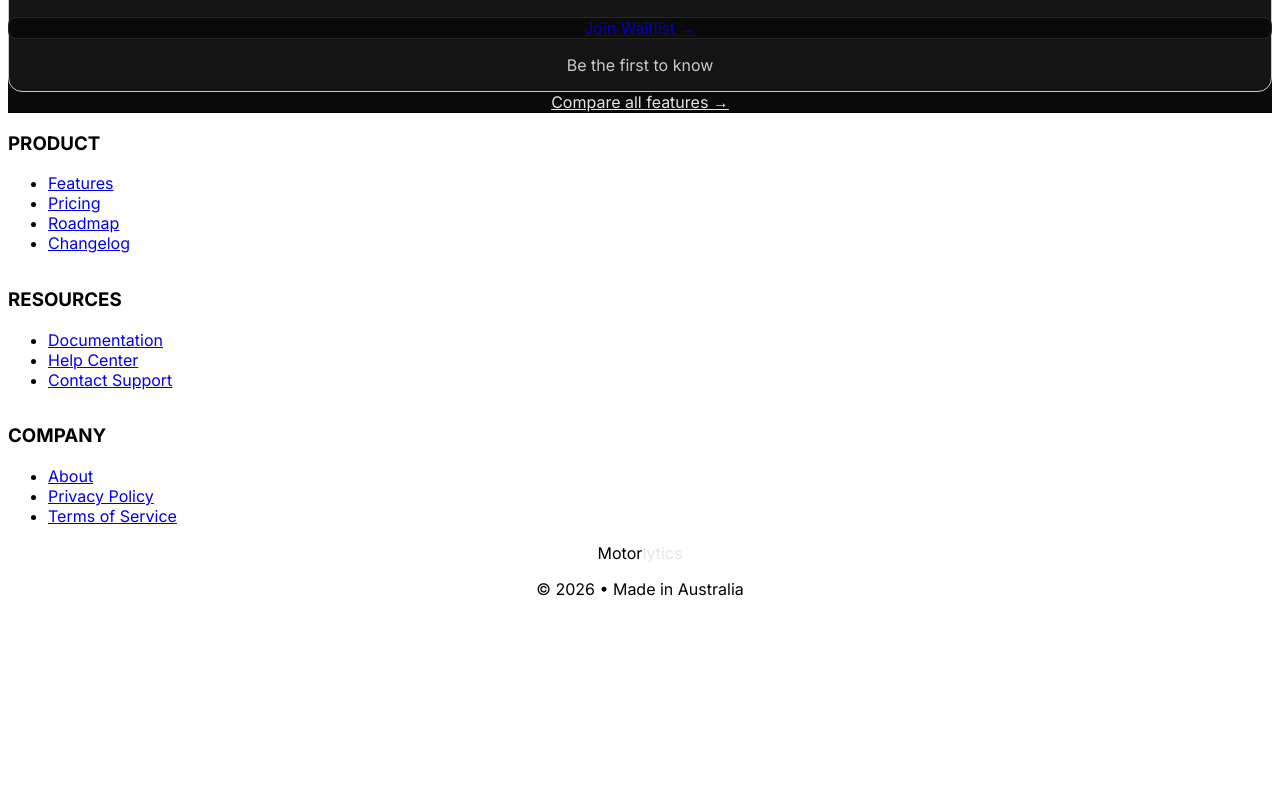
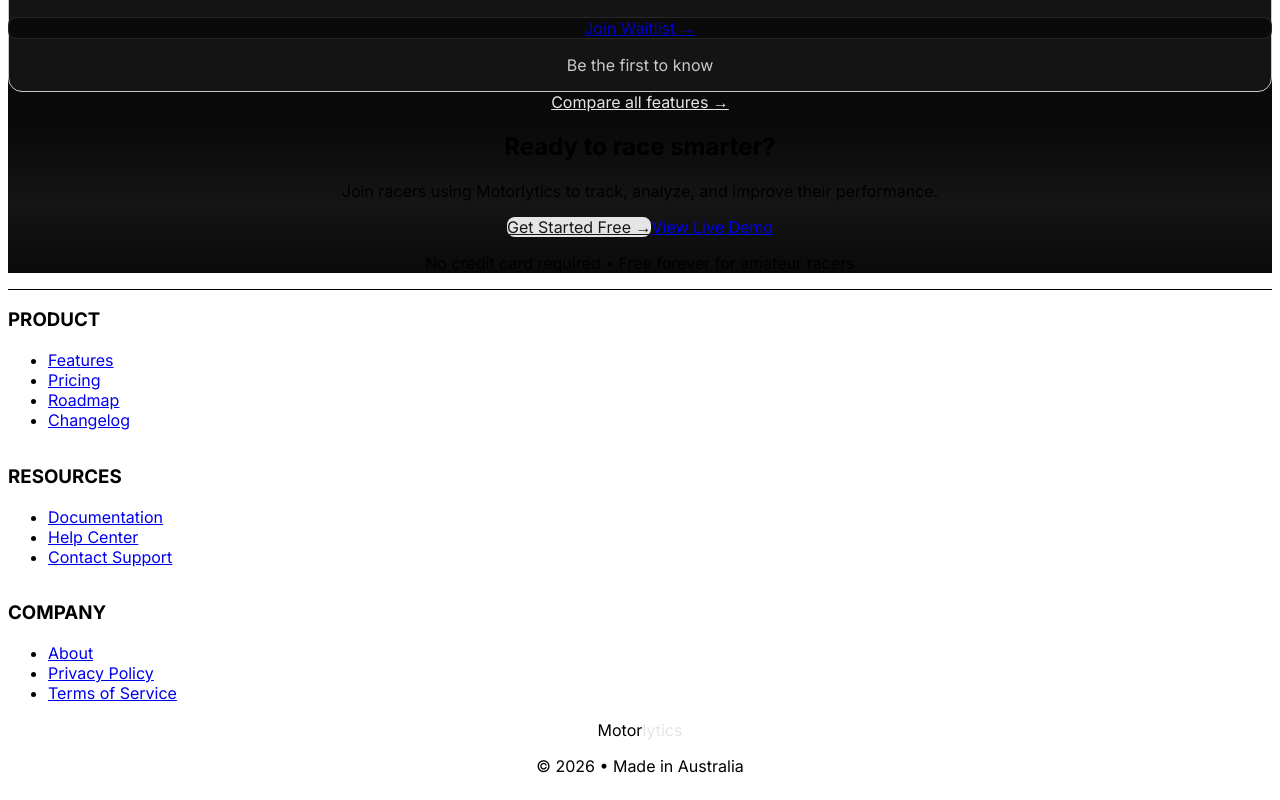
Before and after one commit to jishua9/Motorlytics-landing-page.github.io, a Next.js app: page / in a window 1280 px wide. Shown: the part 3657-4457 px from the top of the page. Before the commit the page ends 4280 px from the top, so only its background shows below. Built offline with nearby package versions, Linux system fonts and the light colour scheme.

Commit message:
feat: complete homepage with all 5 sections (Hero, Features, Showcase, Pricing, CTA)

```diff
--- a/app/page.tsx
+++ b/app/page.tsx
@@ -267,6 +267,39 @@
           </div>
         </div>
       </section>
+
+      {/* Final CTA */}
+      <section className="relative bg-gradient-to-b from-transparent via-primary/5 to-transparent py-24">
+        <AnimatedGrid />
+
+        <div className="relative mx-auto max-w-2xl px-6 text-center">
+          <h2 className="mb-6 text-5xl font-bold text-text-select">
+            Ready to race smarter?
+          </h2>
+
+          <p className="mb-8 text-xl text-text">
+            Join racers using Motorlytics to track, analyze, and improve their
+            performance.
+          </p>
+
+          <div className="flex flex-wrap justify-center gap-4">
+            <Button size="lg" asChild>
+              <Link href="https://app.motorlytics.com.au/signup?tier=amateur">
+                Get Started Free →
+              </Link>
+            </Button>
+            <Button size="lg" variant="ghost" asChild>
+              <Link href="/features">
+                View Live Demo
+              </Link>
+            </Button>
+          </div>
+
+          <p className="mt-4 text-sm text-text-sub">
+            No credit card required • Free forever for amateur racers
+          </p>
+        </div>
+      </section>
     </main>
   )
 }
```
